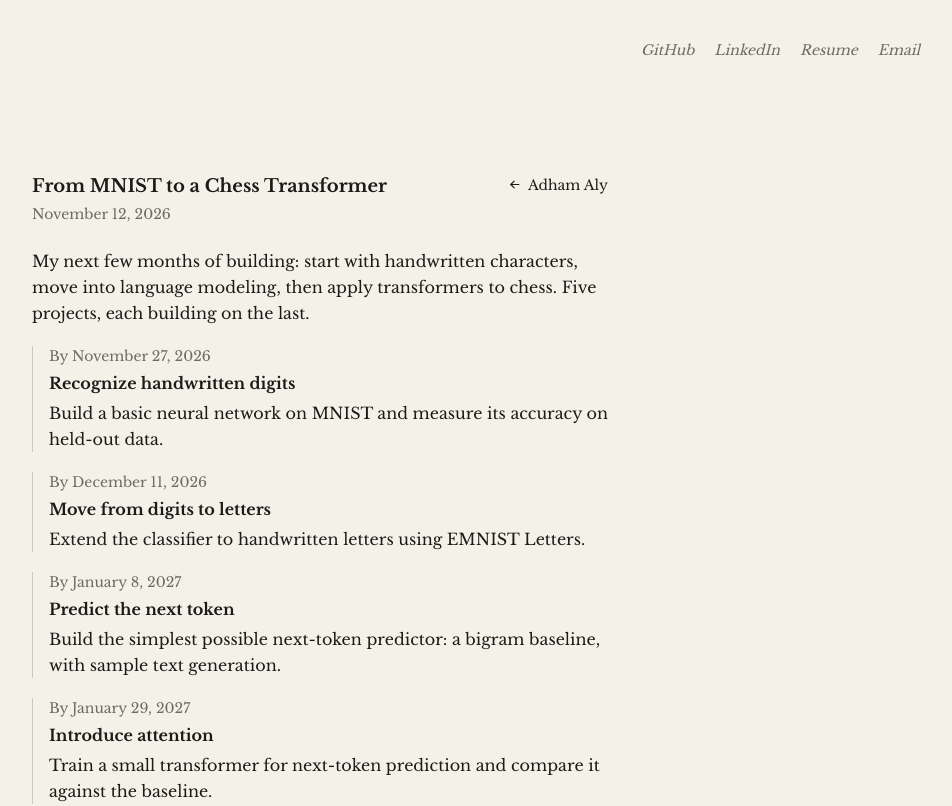
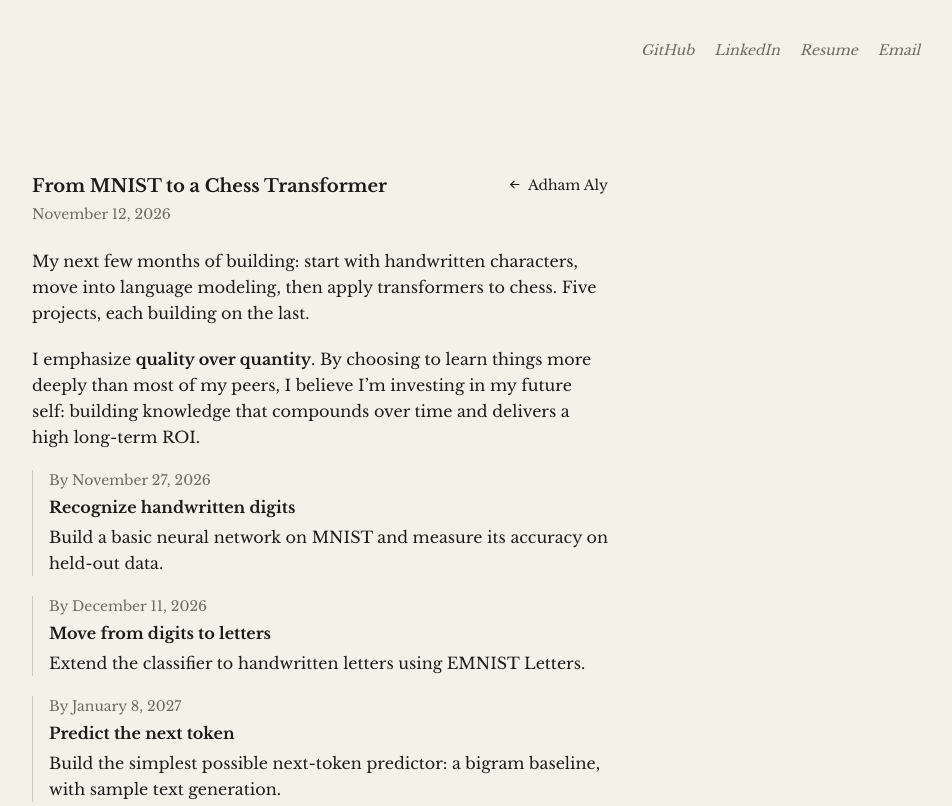
Before and after one commit to Adham-Aly/portfolio-site, a Next.js app: page /blog/ml-roadmap in a window 1280 px wide. Shown: the top 806 px of the page, without its empty margins (320-1272 px from the left). Built offline with nearby package versions, Linux system fonts and the light colour scheme; no server answers.

Commit message:
Emphasize depth and quality in roadmap post

```diff
--- a/src/app/blog/ml-roadmap/page.tsx
+++ b/src/app/blog/ml-roadmap/page.tsx
@@ -77,6 +77,13 @@ export default function MlRoadmapPost() {
           Five projects, each building on the last.
         </p>
 
+        <p>
+          I emphasize <strong>quality over quantity</strong>. By choosing to learn
+          things more deeply than most of my peers, I believe I&rsquo;m investing
+          in my future self: building knowledge that compounds over time and
+          delivers a high long-term ROI.
+        </p>
+
         <ol className="space-y-5">
           {milestones.map((milestone) => (
             <li
```
